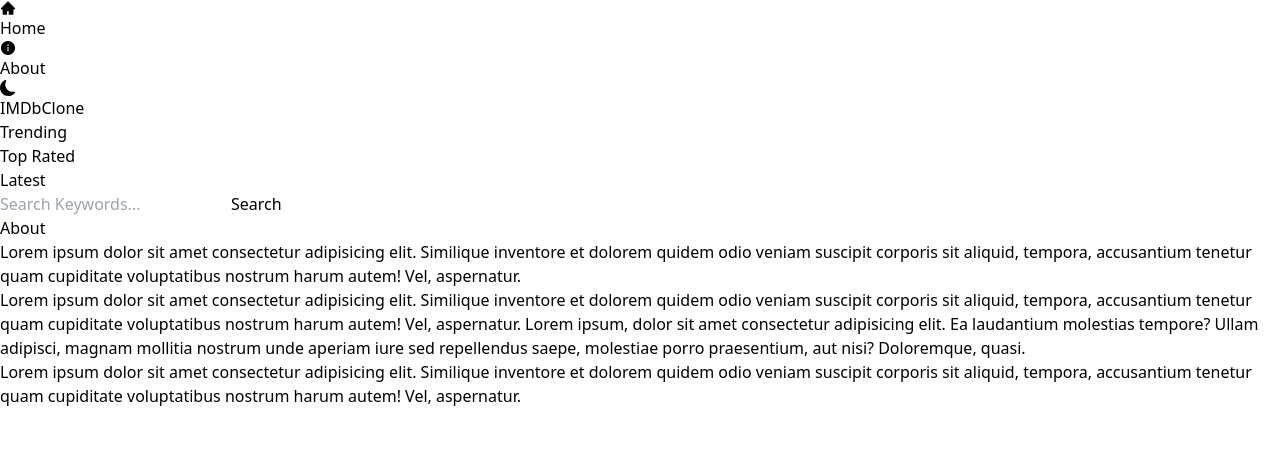
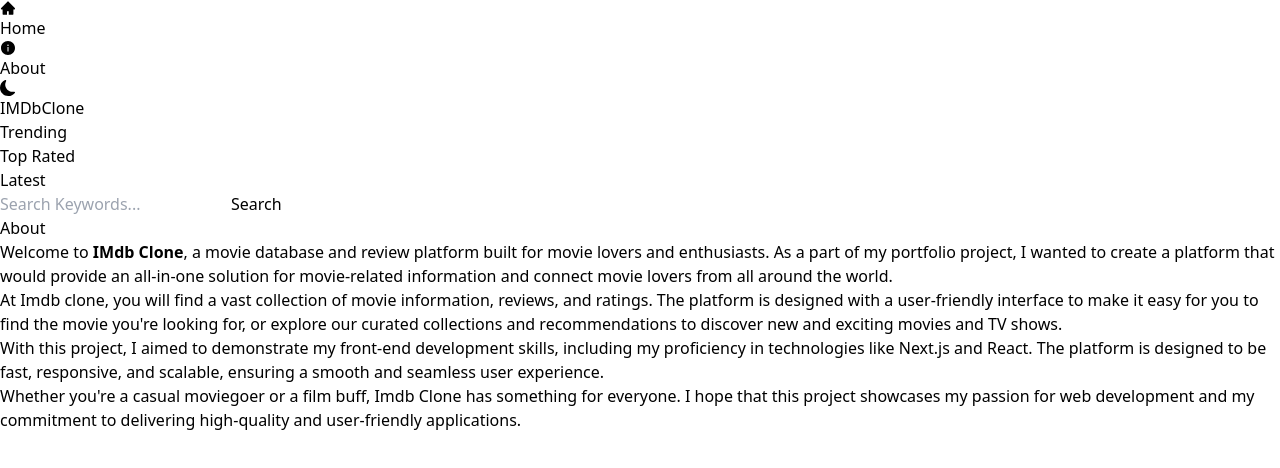
Before and after one commit to Abdullahiqbal2021/IMDB-Next-Js-Clone, a Next.js app: page /about in a window 1280 px wide. Shown: the top 468 px of the page. Built offline with nearby package versions, Linux system fonts and the light colour scheme.

Commit message:
casts added/

```diff
--- a/src/app/about/page.js
+++ b/src/app/about/page.js
@@ -3,10 +3,30 @@
 export default function About() {
   return (
     <section className="max-w-6xl mx-auto p-4">
-        <h1 className="text-amber-600 text-2xl font-bold my-3">About</h1>
-        <p>Lorem ipsum dolor sit amet consectetur adipisicing elit. Similique inventore et dolorem quidem odio veniam suscipit corporis sit aliquid, tempora, accusantium tenetur quam cupiditate voluptatibus nostrum harum autem! Vel, aspernatur.</p>
-        <p>Lorem ipsum dolor sit amet consectetur adipisicing elit. Similique inventore et dolorem quidem odio veniam suscipit corporis sit aliquid, tempora, accusantium tenetur quam cupiditate voluptatibus nostrum harum autem! Vel, aspernatur. Lorem ipsum, dolor sit amet consectetur adipisicing elit. Ea laudantium molestias tempore? Ullam adipisci, magnam mollitia nostrum unde aperiam iure sed repellendus saepe, molestiae porro praesentium, aut nisi? Doloremque, quasi.</p>
-        <p>Lorem ipsum dolor sit amet consectetur adipisicing elit. Similique inventore et dolorem quidem odio veniam suscipit corporis sit aliquid, tempora, accusantium tenetur quam cupiditate voluptatibus nostrum harum autem! Vel, aspernatur.</p>
+      <h1 className="text-amber-600 text-2xl font-bold my-3">About</h1>
+      <p>
+        Welcome to <b className="text-amber-600"> IMdb Clone</b>, a movie database and review platform
+        built for movie lovers and enthusiasts. As a part of my portfolio
+        project, I wanted to create a platform that would provide an all-in-one
+        solution for movie-related information and connect movie lovers from all
+        around the world.
+        <br />
+        At Imdb clone, you will find a vast collection of movie information,
+        reviews, and ratings. The platform is designed with a user-friendly
+        interface to make it easy for you to find the movie you're looking for,
+        or explore our curated collections and recommendations to discover new
+        and exciting movies and TV shows.
+        <br />
+        With this project, I aimed to demonstrate my front-end development
+        skills, including my proficiency in technologies like Next.js and React.
+        The platform is designed to be fast, responsive, and scalable, ensuring
+        a smooth and seamless user experience.
+        <br />
+        Whether you're a casual moviegoer or a film buff, Imdb Clone has
+        something for everyone. I hope that this project showcases my passion
+        for web development and my commitment to delivering high-quality and
+        user-friendly applications.
+      </p>
     </section>
   );
 }
--- a/src/components/Navbar.js
+++ b/src/components/Navbar.js
@@ -3,7 +3,7 @@
 
 export default function Navbar() {
   return (
-    <div className="flex justify-center dark:bg-gray-600 bg-amber-100 lg:text-lg p-4">
+    <div className="flex justify-center dark:bg-gray-600 bg-amber-100 lg:text-lg p-2">
       <NavBarItem title="Trending" param="top_rated" />
       <NavBarItem title="Top Rated" param="popular" />
       <NavBarItem title="Latest" param="now_playing" />
```
Also changed, not shown: src/app/movie/[id]/page.js (+26 -4 lines), src/components/Card.js (+4 -2 lines), src/components/Casts.js (added, +33 -0 lines).
